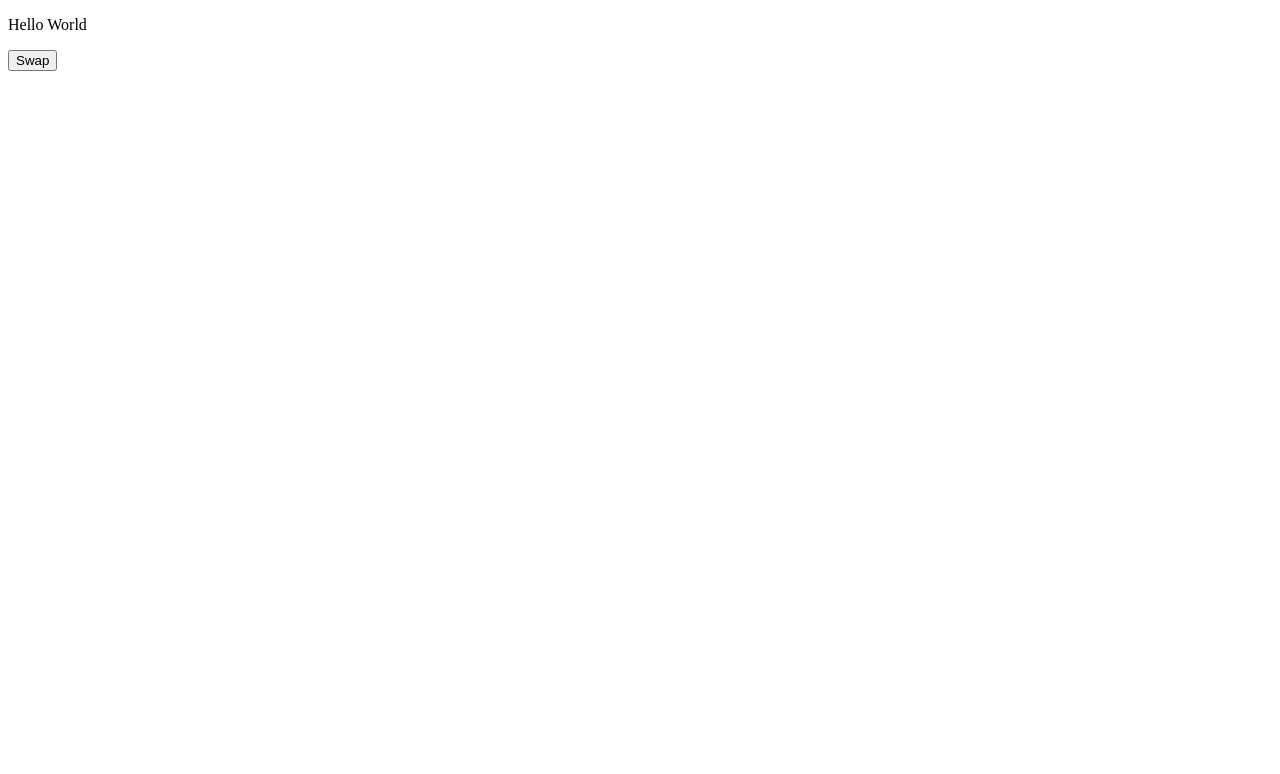
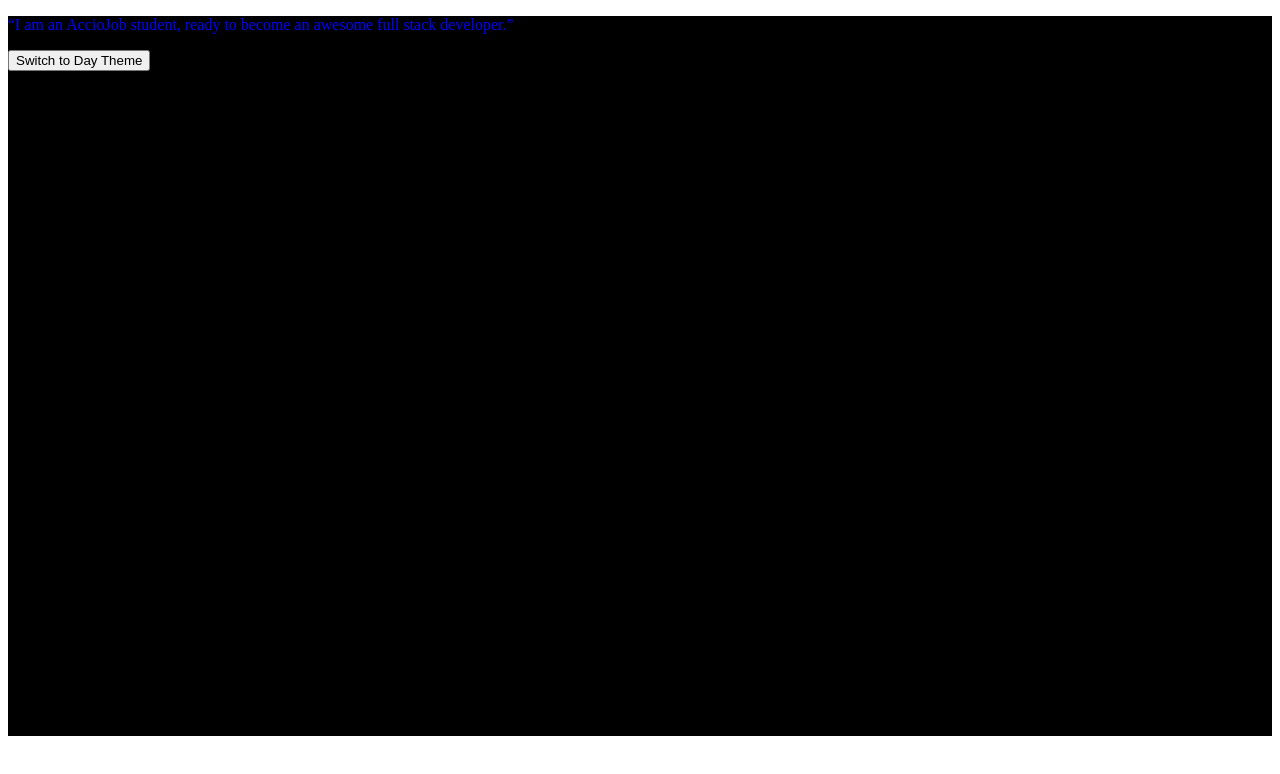
Before and after one commit to acciojob/dark-theme-TejashriChouke, a website: page main.html in a window 1280 px wide. Both pictures are taken after a click on the button "Swap". Drawn offline with Linux system fonts and the light colour scheme.

Commit message:
created a submission

```diff
--- a/main.html
+++ b/main.html
@@ -7,12 +7,12 @@
     <link rel="stylesheet" href="styles.css">
   </head>
   <body>
-    <main>
+    <main id="app" class="day">
       <!-- html markup here -->
       <p id="ptag">
-        Hello World
+       “I am an AccioJob student, ready to become an awesome full stack developer.”
       </p>
-      <button>Swap</button>
+      <button id="swap" class="button_day" onclick="swapTheme()" >Swap</button>
     </main>
     <script src="./script.js"></script>
   </body>
--- a/script.js
+++ b/script.js
@@ -1 +1,15 @@
 //your code here
+function swapTheme() {
+  const appDiv = document.getElementById("app");
+  const swapBtn = document.getElementById("swap");
+
+  if (appDiv.classList.contains("day")) {
+    appDiv.classList.remove("day");
+    appDiv.classList.add("night");
+    swapBtn.textContent = "Switch to Day Theme";
+  } else {
+    appDiv.classList.remove("night");
+    appDiv.classList.add("day");
+    swapBtn.textContent = "Switch to Night Theme";
+  }
+}
--- a/styles.css
+++ b/styles.css
@@ -3,7 +3,7 @@
 }
 .night{
   background-color: black;
-  color:white;
+  color:blue;
 }
 
 #swap{
```
